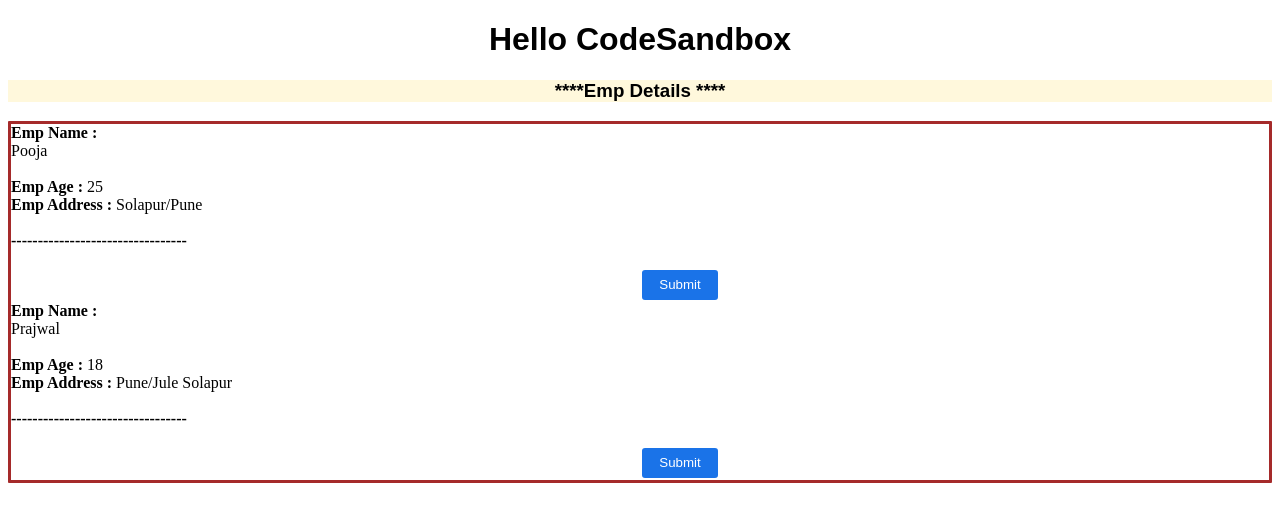
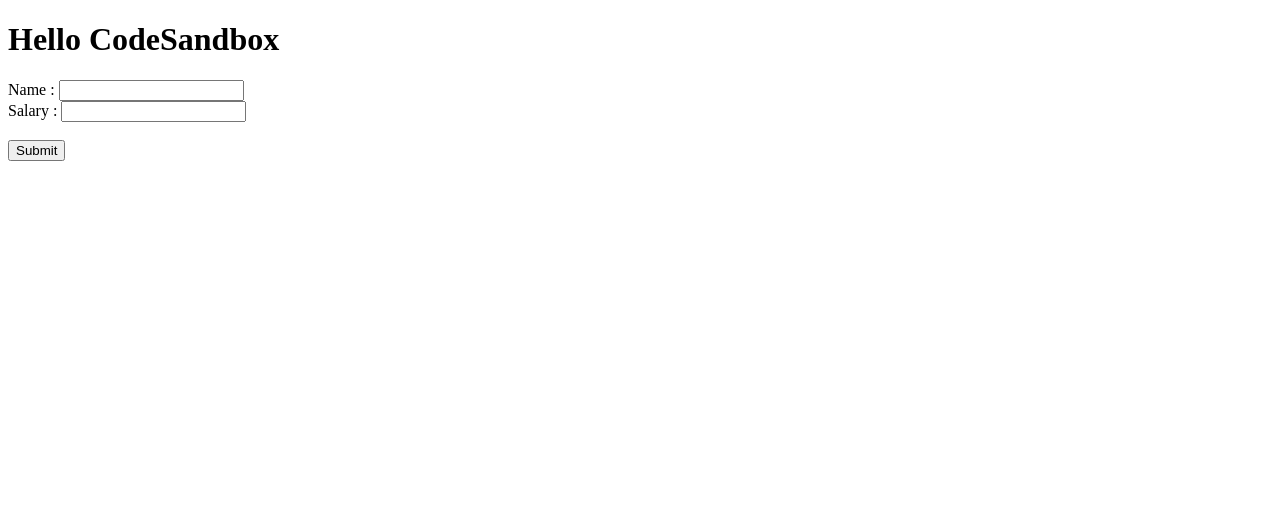
Before and after one commit to Pooja997/react_tut_1, a React (Create React App) app: page / in a window 1280 px wide. Shown: the top 522 px of the page. Built offline with nearby package versions, Linux system fonts and the light colour scheme.

Commit message:
temp commit

```diff
--- a/src/App.js
+++ b/src/App.js
@@ -1,33 +1,9 @@
-import "./styles.css";
-import EmpItem from "./components/EmpItem";
-import Card from "./components/Card";
-//import FormElements from "./components/FormElements";
-
+import FormElements from "./components/FormElements";
 function App() {
-  const data_arr = [
-    { name: "Pooja", age: 25, address: "Solapur/Pune" },
-    { name: "Prajwal", age: 18, address: "Pune/Jule Solapur" },
-  ];
-
   return (
-    <div>
-      <div className="App">
-        <h1>Hello CodeSandbox</h1>
-      </div>
-      <h3 className="App textCss">****Emp Details ****</h3>
-
-      <Card>
-        <EmpItem
-          name={data_arr[0].name}
-          address={data_arr[0].address}
-          age={data_arr[0].age}
-        />
-        <EmpItem
-          name={data_arr[1].name}
-          address={data_arr[1].address}
-          age={data_arr[1].age}
-        />
-      </Card>
+    <div className="App">
+      <h1>Hello CodeSandbox</h1>
+      <FormElements></FormElements>
     </div>
   );
 }
--- a/src/components/FormElements.js
+++ b/src/components/FormElements.js
@@ -1,14 +1,71 @@
+import React, { useState } from "react";
+
+const btnName = "Submit";
 function FormElements(props) {
-  //const [title, setTitle] = useState(props.name);
+  /* Start : Approach 1 */
+  /*const [fName, setFname] = useState("");
+  const [btnName, setBtnName] = useState("Submit");
+
   function clickHandler() {
-    alert(props.name);
+    setBtnName("Clicked");
+  }
+
+  function changeHandler(event) {
+    console.log(event);
+    setFname(event.target.value);
+  }
+  return (
+    <div>
+      <label>Name : </label>
+      <input type="text" onChange={changeHandler} value={fName} />
+      <br />
+      <br />
+      <button className="btnCls" onClick={clickHandler}>
+        {btnName}
+      </button>
+    </div>
+  );
+}*/
+  /* End : Approach 1 */
+
+  /* Start : Approach 2 */
+  const [userInput, setUserInput] = useState({
+    fName: "",
+    //salary: "setSalary",
+    btnName: "",
+  });
+
+  function setSalary() {}
+
+  function clickHandler() {
+    setBtnName("Clicked");
+  }
+
+  function setFirstName(event) {
+    console.log(event);
+    setUserInput({
+      ...userInput,
+      fName: "Pooja",
+    });
   }
 
   return (
-    <button className="btnCls" onClick={clickHandler}>
-      Update
-    </button>
+    <div>
+      <label>Name : </label>
+      <input type="text" onChange={setFirstName} />
+      <br />
+
+      <label>Salary : </label>
+      <input type="number" onChange={setSalary} />
+      <br />
+
+      <br />
+      <button className="btnCls" onClick={clickHandler}>
+        {btnName}
+      </button>
+    </div>
   );
 }
+/* End : Approach 2 */
 
 export default FormElements;
```
Also changed, not shown: src/App_1.js (added, +35 -0 lines).
